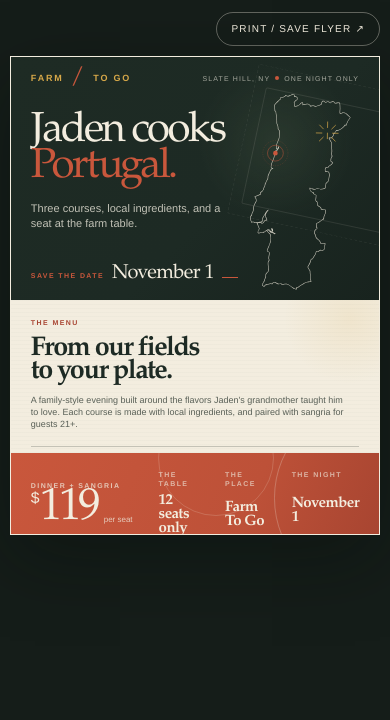
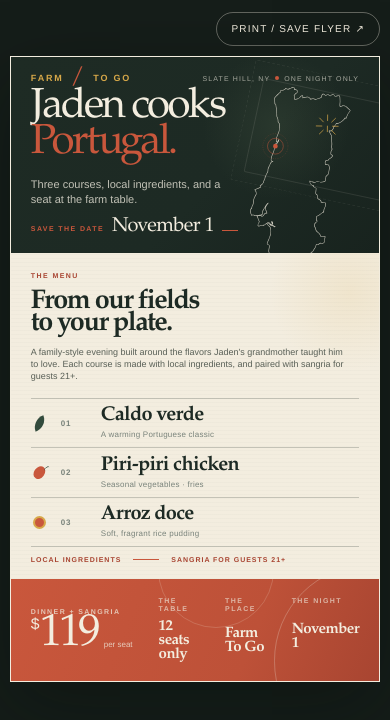
Before and after one commit to jadenguitarman/guest-chef-marketing, a Next.js app: page / in a window 390 px wide. Shown: the top 720 px of the page. Built offline with nearby package versions, Linux system fonts and the light colour scheme.

Commit message:
Make flyer sections responsive

```diff
--- a/app/globals.css
+++ b/app/globals.css
@@ -82,7 +82,7 @@ a {
 .flyer {
   position: relative;
   display: grid;
-  width: min(100%, 820px);
+  width: min(100%, 8.5in);
   aspect-ratio: 8.5 / 11;
   min-height: 0;
   margin: 0 auto;
@@ -90,12 +90,14 @@ a {
   background: var(--paper);
   border: 1px solid rgba(243, 237, 223, 0.18);
   box-shadow: 0 24px 72px rgba(5, 12, 9, 0.34);
-  grid-template-rows: 51% 32% 17%;
+  grid-template-rows: auto auto auto;
+  align-content: stretch;
 }
 
 .hero-panel {
   position: relative;
   display: grid;
+  min-height: 0;
   overflow: hidden;
   background:
     radial-gradient(circle at 72% 35%, rgba(105, 126, 93, 0.16), transparent 25%),
@@ -342,6 +344,7 @@ a {
 
 .menu-panel {
   display: grid;
+  min-height: 0;
   grid-template-rows: auto 1fr auto;
   padding: 5.2% 5.4% 4.1%;
   background: var(--paper);
@@ -487,6 +490,7 @@ a {
 .invite-panel {
   position: relative;
   display: grid;
+  min-height: 0;
   grid-template-columns: 1fr 1.25fr 0.45fr;
   align-items: center;
   gap: 6%;
@@ -625,6 +629,7 @@ a {
 
   .flyer {
     width: 100%;
+    aspect-ratio: auto;
   }
 
   .hero-panel__place {
```
